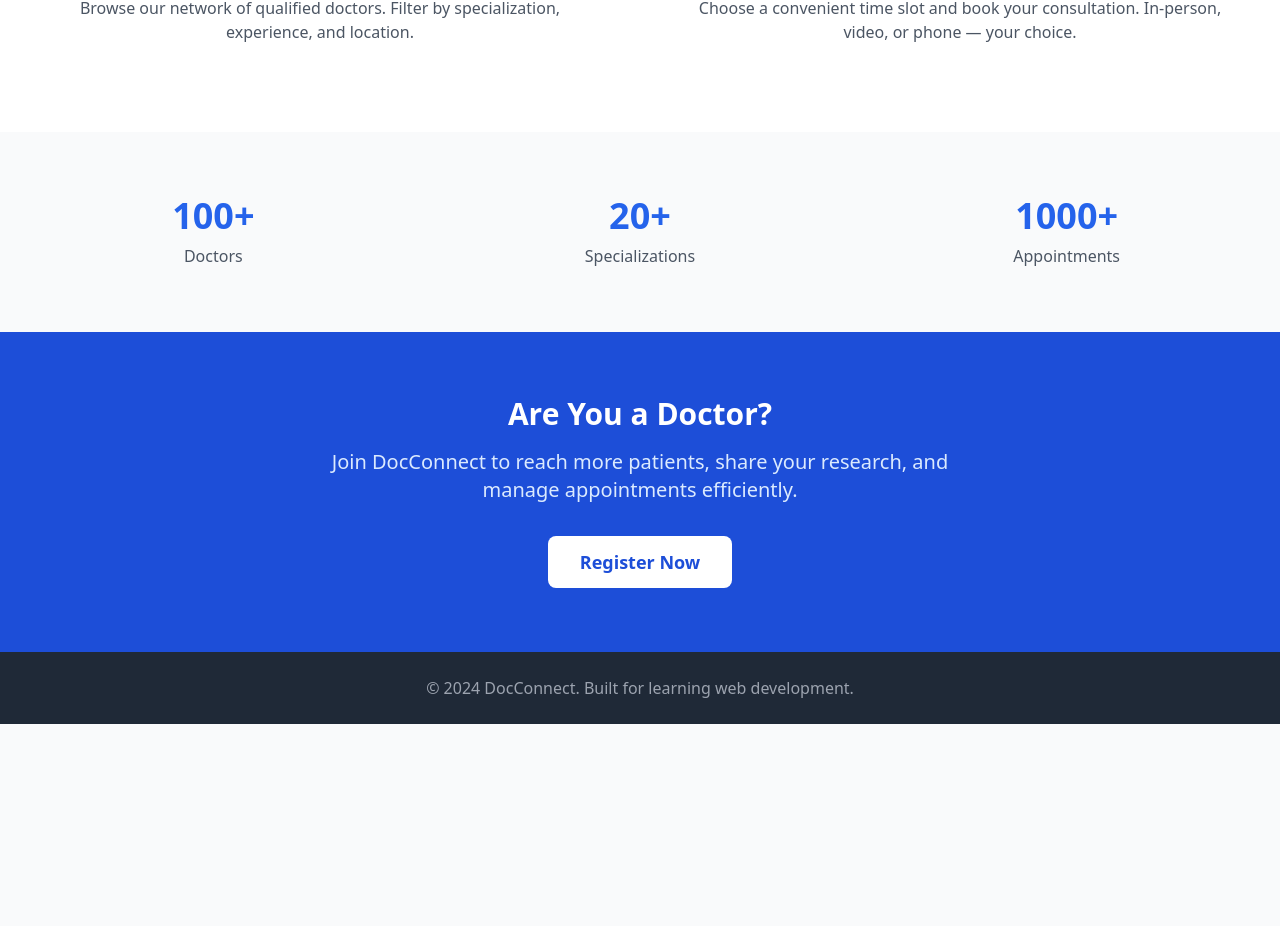
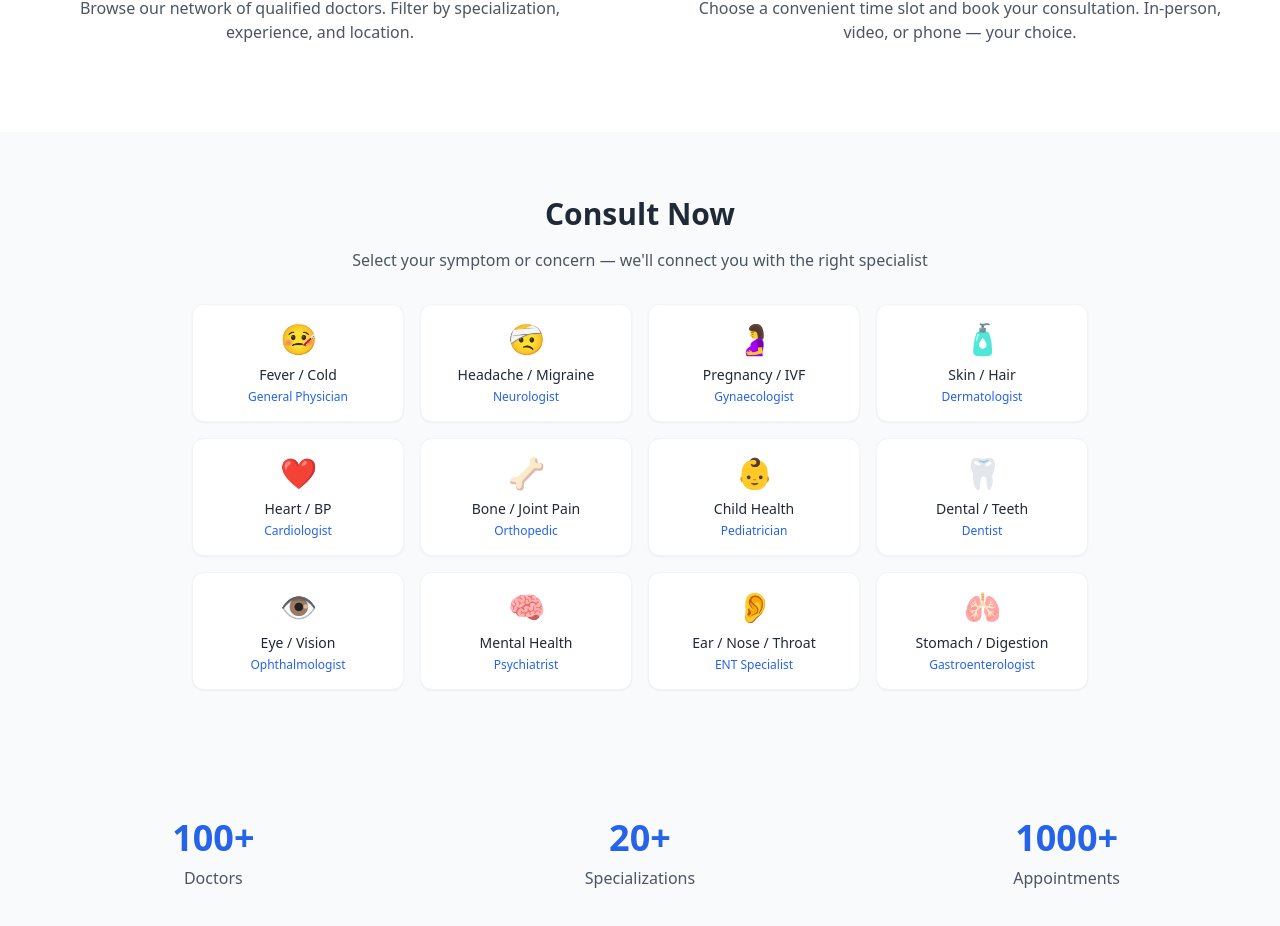
Before and after one commit to kndnkmr/docconnect, a React (Vite) app in the folder client/: page / in a window 1280 px wide. Shown: the part 872-1798 px from the top of the page. Before the commit the page ends 1596 px from the top, so only its background shows below. Built offline with nearby package versions, Linux system fonts and the light colour scheme; no server answers.

Commit message:
Add 'Consult Now' symptom-based section on home page
- 12 symptom cards (fever, headache, pregnancy, skin, heart, etc.)
- Each card maps to a specialization
- Clicking redirects to Find Doctors page with specialization pre-filled
- Auto-searches for relevant doctors on page load

```diff
--- a/client/src/pages/DoctorList.jsx
+++ b/client/src/pages/DoctorList.jsx
@@ -11,11 +11,15 @@
 // - Debounce-like behavior: search on submit (not every keystroke)
 
 import { useState, useEffect } from 'react';
-import { Link } from 'react-router-dom';
+import { Link, useSearchParams } from 'react-router-dom';
 import { doctorAPI } from '../services/api';
 import toast from 'react-hot-toast';
 
 function DoctorList() {
+  // Read specialization from URL query params (from Consult Now section)
+  const [searchParams] = useSearchParams();
+  const urlSpecialization = searchParams.get('specialization') || '';
+
   // ---- State ----
   const [doctors, setDoctors] = useState([]);
   // Array of doctor objects from the API
@@ -31,7 +35,7 @@ function DoctorList() {
 
   // Search/filter state
   const [searchName, setSearchName] = useState('');
-  const [searchSpecialization, setSearchSpecialization] = useState('');
+  const [searchSpecialization, setSearchSpecialization] = useState(urlSpecialization);
   const [showSuggestions, setShowSuggestions] = useState(false);
 
   // List of common specializations (for smart suggestions)
@@ -105,10 +109,10 @@ function DoctorList() {
     }
   };
 
-  // ---- useEffect: Fetch on first load ----
+  // ---- useEffect: Fetch on first load (or when URL param changes) ----
   useEffect(() => {
     fetchDoctors();
-  }, []);
+  }, [urlSpecialization]);
   // Empty dependency array [] = run ONCE when component mounts (loads)
   // Without [], it would run on every re-render (infinite loop!)
 
--- a/client/src/pages/Home.jsx
+++ b/client/src/pages/Home.jsx
@@ -106,6 +106,45 @@ function Home() {
         </div>
       </section>
 
+      {/* ---- Consult Now Section (Symptom-based search) ---- */}
+      <section className="py-16 bg-gray-50">
+        <div className="container mx-auto px-4">
+          <h2 className="text-3xl font-bold text-center text-gray-800 mb-4">
+            Consult Now
+          </h2>
+          <p className="text-center text-gray-600 mb-8">
+            Select your symptom or concern — we'll connect you with the right specialist
+          </p>
+
+          <div className="grid grid-cols-2 sm:grid-cols-3 md:grid-cols-4 gap-4 max-w-4xl mx-auto">
+            {[
+              { symptom: 'Fever / Cold', icon: '🤒', specialization: 'General Physician' },
+              { symptom: 'Headache / Migraine', icon: '🤕', specialization: 'Neurologist' },
+              { symptom: 'Pregnancy / IVF', icon: '🤰', specialization: 'Gynaecologist' },
+              { symptom: 'Skin / Hair', icon: '🧴', specialization: 'Dermatologist' },
+              { symptom: 'Heart / BP', icon: '❤️', specialization: 'Cardiologist' },
+              { symptom: 'Bone / Joint Pain', icon: '🦴', specialization: 'Orthopedic' },
+              { symptom: 'Child Health', icon: '👶', specialization: 'Pediatrician' },
+              { symptom: 'Dental / Teeth', icon: '🦷', specialization: 'Dentist' },
+              { symptom: 'Eye / Vision', icon: '👁️', specialization: 'Ophthalmologist' },
+              { symptom: 'Mental Health', icon: '🧠', specialization: 'Psychiatrist' },
+              { symptom: 'Ear / Nose / Throat', icon: '👂', specialization: 'ENT Specialist' },
+              { symptom: 'Stomach / Digestion', icon: '🫁', specialization: 'Gastroenterologist' },
+            ].map((item, idx) => (
+              <Link
+                key={idx}
+                to={`/doctors?specialization=${encodeURIComponent(item.specialization)}`}
+                className="bg-white p-4 rounded-xl shadow-sm hover:shadow-md transition-all text-center border border-gray-100 hover:border-primary-200"
+              >
+                <div className="text-3xl mb-2">{item.icon}</div>
+                <p className="text-sm font-medium text-gray-800">{item.symptom}</p>
+                <p className="text-xs text-primary-600 mt-1">{item.specialization}</p>
+              </Link>
+            ))}
+          </div>
+        </div>
+      </section>
+
       {/* ---- Stats Section ---- */}
       <section className="py-16 bg-gray-50">
         <div className="container mx-auto px-4">
```
